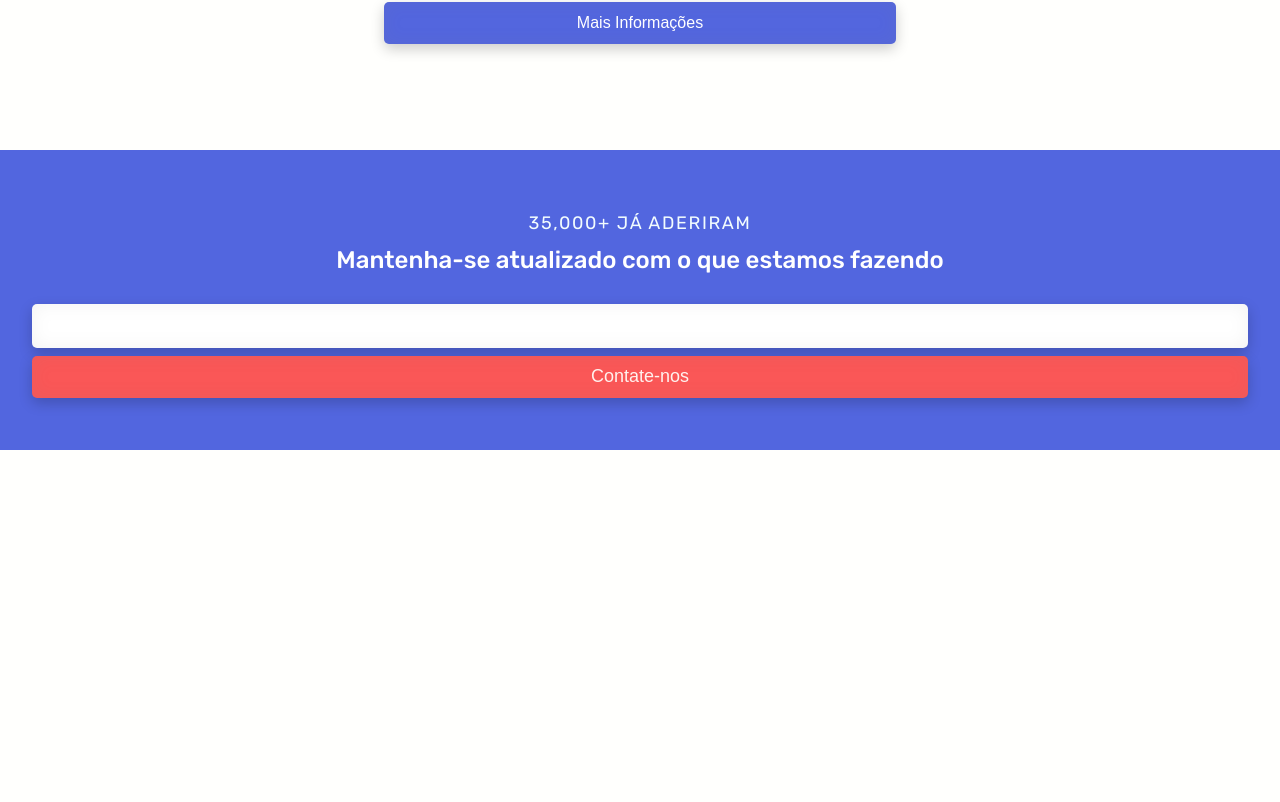
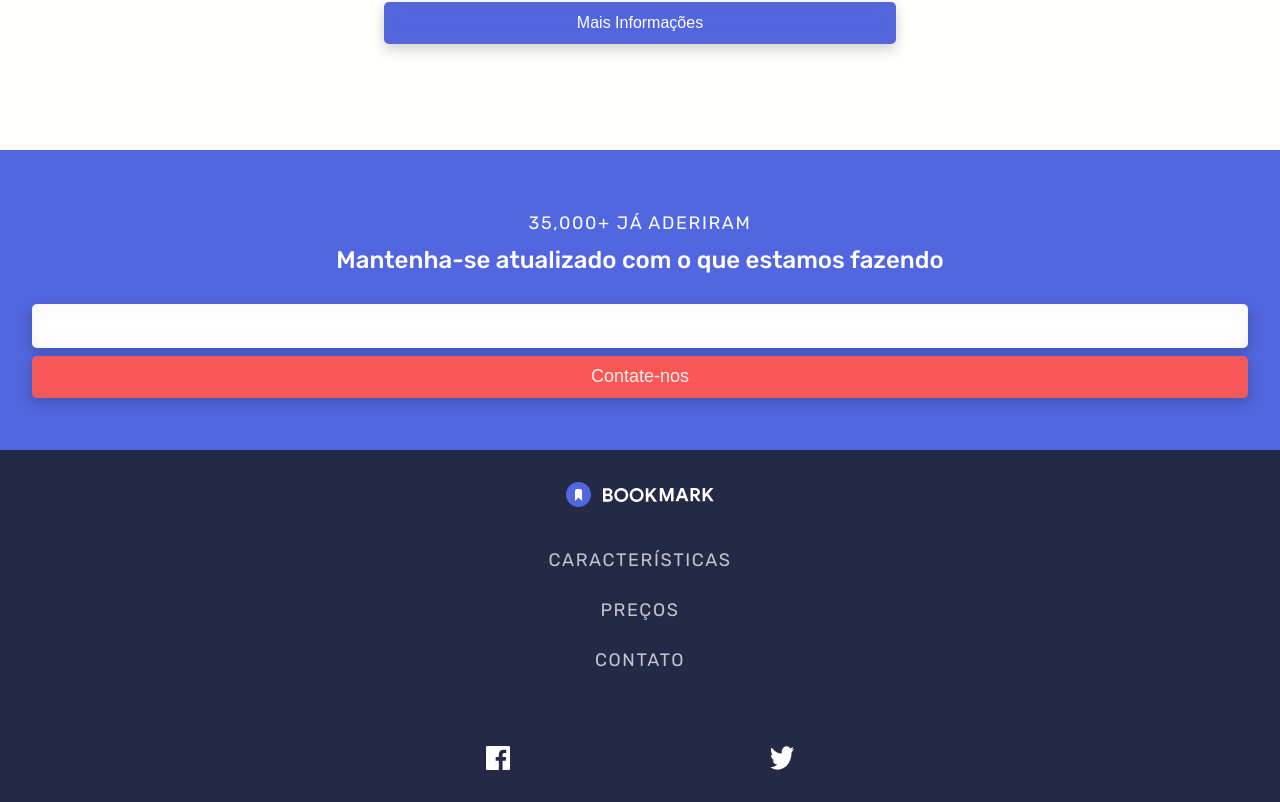
Before and after one commit to LipePLima/bookmark, an Angular app: page / in a window 1280 px wide. Shown: the part 4733-5535 px from the top of the page. Before the commit the page ends 5183 px from the top, so only its background shows below. Built offline with nearby package versions, Linux system fonts and the light colour scheme.

Commit message:
feat: componente contact concluido

```diff
--- a/src/app/app.component.html
+++ b/src/app/app.component.html
@@ -7,4 +7,5 @@
 </main>
 <footer>
   <app-email></app-email>
+  <app-contact></app-contact>
 </footer>
--- a/src/app/app.module.ts
+++ b/src/app/app.module.ts
@@ -11,6 +11,7 @@ import { DownloadComponent } from './download/download.component';
 import { DownloadCardsComponent } from './download-cards/download-cards.component';
 import { QuestionComponent } from './question/question.component';
 import { EmailComponent } from './email/email.component';
+import { ContactComponent } from './contact/contact.component';
 
 @NgModule({
   declarations: [
@@ -22,7 +23,8 @@ import { EmailComponent } from './email/email.component';
     DownloadComponent,
     DownloadCardsComponent,
     QuestionComponent,
-    EmailComponent
+    EmailComponent,
+    ContactComponent
   ],
   imports: [
     BrowserModule,
--- /dev/null
+++ b/src/app/contact/contact.component.html
@@ -0,0 +1,18 @@
+<section class="contact__section">
+  <img src="../../assets/images/logo-bookmark-footer.svg" alt="" class="section__img">
+  <ul class="section__list">
+    <a href="#features" class="list__link">
+      <li class="list__item">Características</li>
+    </a>
+    <a href="" class="list__link">
+      <li class="list__item">Preços</li>
+    </a>
+    <a href="https://www.linkedin.com/in/felipepliima/" target="_blank" class="list__link">
+      <li class="list__item">Contato</li>
+    </a>
+  </ul>
+  <div class="section__social">
+    <img class="social__img" src="../../assets/images/icon-facebook.svg" alt="Icone do Facebook">
+    <img class="social__img" src="../../assets/images/icon-twitter.svg" alt="Icone do Twitter">
+  </div>
+</section>
--- /dev/null
+++ b/src/app/contact/contact.component.scss
@@ -0,0 +1,30 @@
+.contact__section {
+  display: flex;
+  flex-direction: column;
+  align-items: center;
+  padding: 2rem 0;
+  background-color: #242946;
+  color: #fff;
+  text-align: center;
+
+  .section__list {
+    margin: 2.8rem 0;
+
+    .list__link {
+      text-decoration: none;
+
+      .list__item {
+        color: #BFC5D3;
+        text-transform: uppercase;
+        letter-spacing: .1rem;
+        margin-bottom: 2rem;
+      }
+    }
+  }
+
+  .section__social {
+    width: 24%;
+    display: flex;
+    justify-content: space-between;
+  }
+}
--- a/src/app/features/features.component.html
+++ b/src/app/features/features.component.html
@@ -1,4 +1,4 @@
-<section class="features__section">
+<section class="features__section" id="features">
   <h2 class="features__title">Características</h2>
   <p class="features__text">Nosso objetivo é tornar mais rápido e fácil para você acessar seus sites favoritos. Sua sincronização de favoritos entre seus dispositivos para que você possa acessá-los em qualquer lugar.</p>
   <ul class="features__list">
```
Also changed, not shown: src/app/contact/contact.component.ts (added, +10 -0 lines), src/assets/images/logo-bookmark-footer.svg (added), 1 other file (tests, documents, lock files or other folders).
